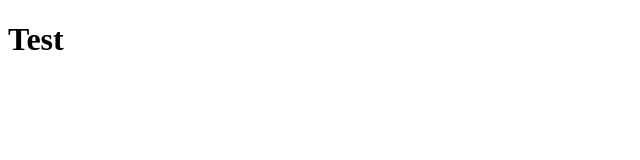
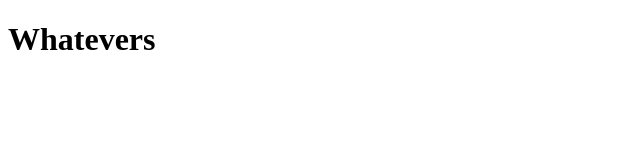
Before and after one commit to HoangDucHiep/git-one, a plain HTML site: page index.html in a window 1280 px wide. Shown: the whole page, without its empty margins (0-640 px from the left). Drawn offline with Linux system fonts and the light colour scheme.

Commit message:
fixed h1

```diff
--- a/index.html
+++ b/index.html
@@ -6,6 +6,6 @@
     <title>whoooo</title>
 </head>
 <body>
-    <h1>Test</h1>
+    <h1>Whatevers</h1>
 </body>
 </html>
```
